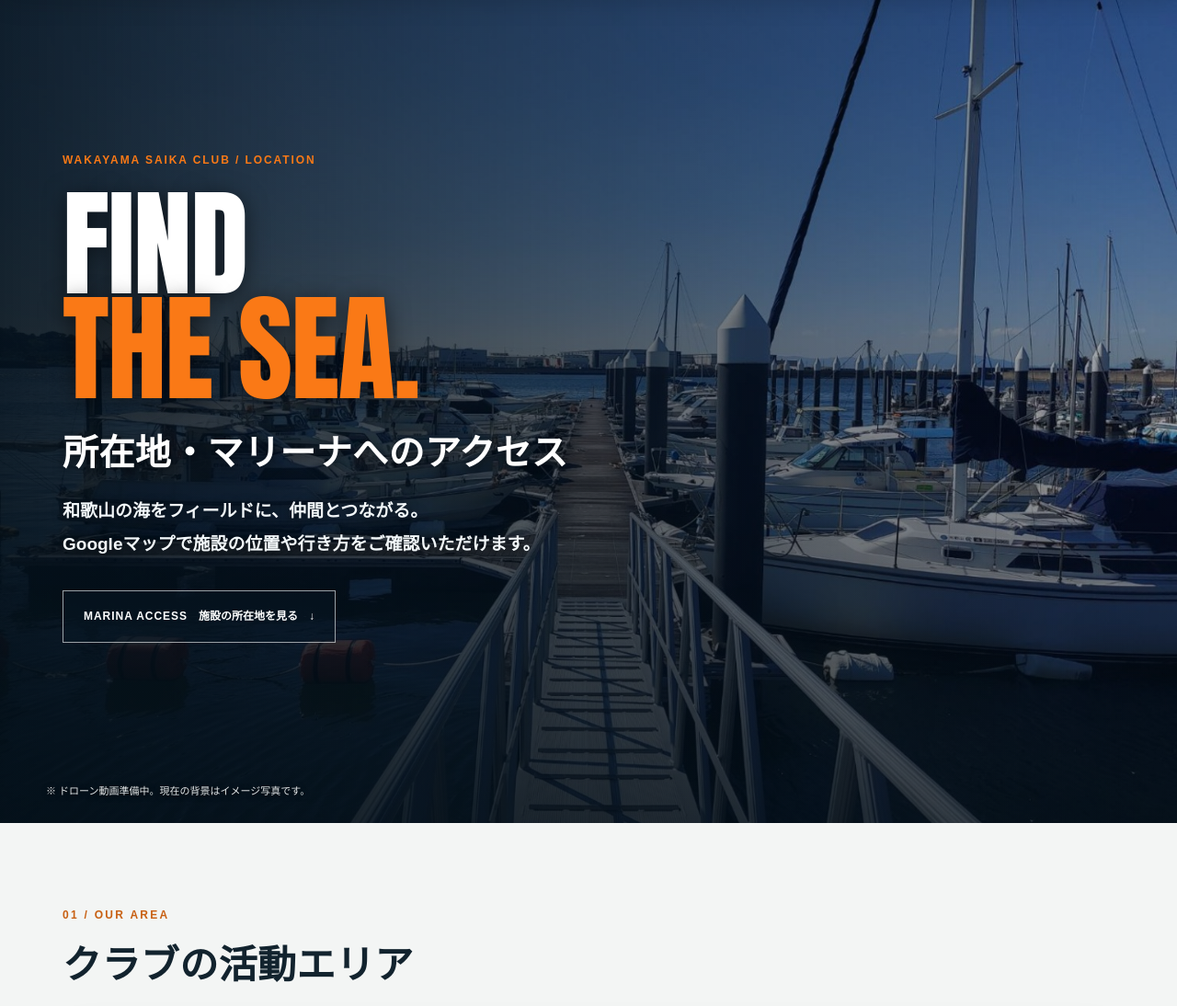
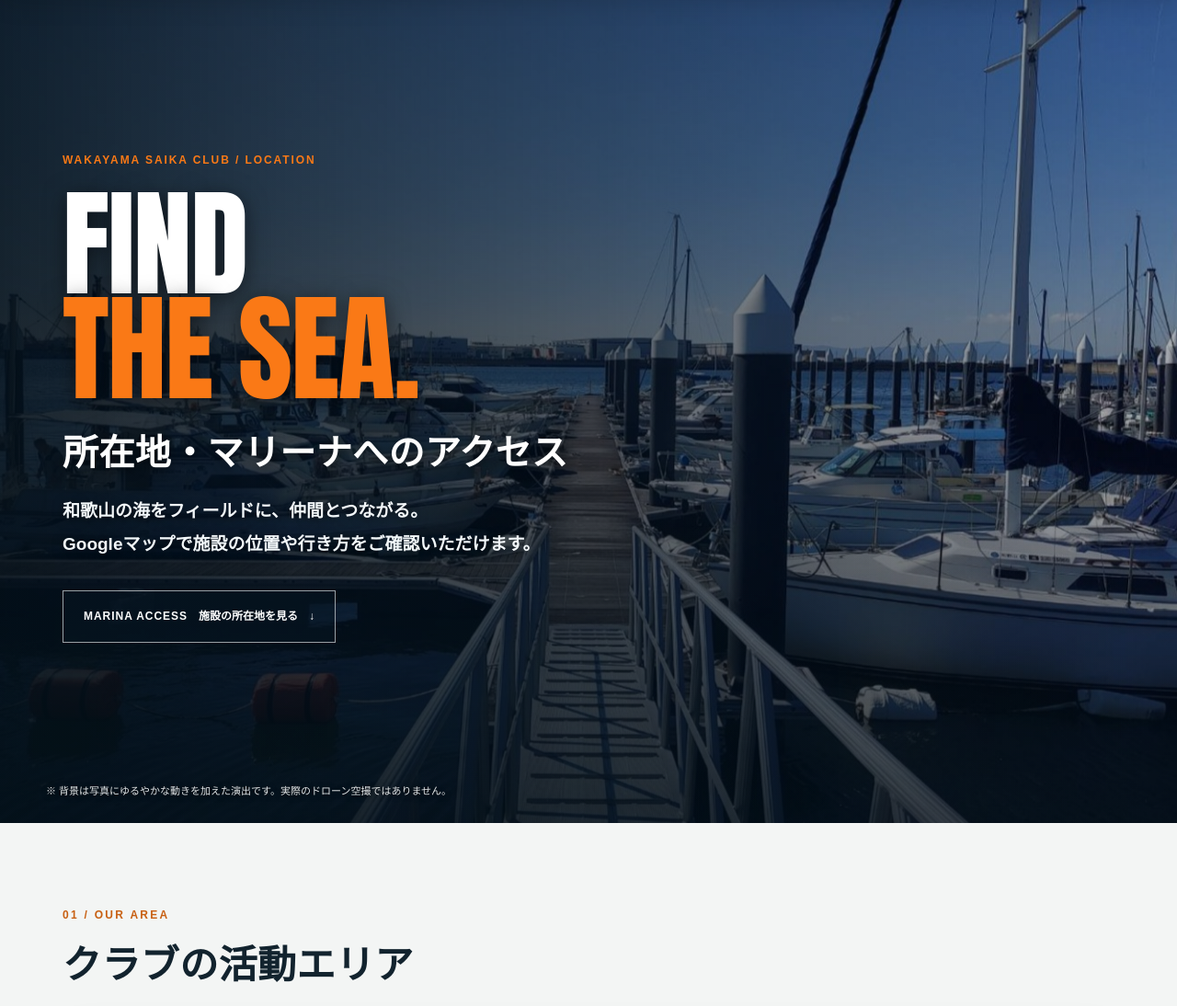
Before and after one commit to oosaka0123-sudo/wakayama-saika-club, a PHP site: page /location/ in a window 1280 px wide. Shown: the part 76-1170 px from the top of the page at 92% size. Run offline with PHP 8.4, Linux system fonts and the light colour scheme; some libraries are stand-ins or nearby versions.

Commit message:
所在地ページ：写真背景を自然に動かす暫定演出・空撮表記の明確化 (#29)
* Location: add subtle, accessible photo motion while awaiting licensed drone footage

* Location: add subtle, accessible photo motion while awaiting licensed drone footage

* Location: add subtle, accessible photo motion while awaiting licensed drone footage

```diff
--- a/css/location.css
+++ b/css/location.css
@@ -1,6 +1,9 @@
 /* WSC location & marina access — scoped to protect existing pages */
 .location-hero{position:relative;isolation:isolate;margin-top:var(--hh);min-height:clamp(620px,84svh,860px);display:flex;align-items:center;overflow:hidden;color:#fff;background:#071721}
-.location-hero-media{position:absolute;inset:0;z-index:-3;background:#08202e url('../assets/photos/21992.jpg') center 42%/cover no-repeat}
+.location-hero-media{position:absolute;inset:0;z-index:-3;background:#08202e;overflow:hidden}
+.location-hero-media::before{content:"";position:absolute;inset:-5%;background:url('../assets/photos/21992.jpg') center 42%/cover no-repeat;transform:scale(1.04);animation:location-photo-drift 24s ease-in-out infinite alternate}
+.location-hero-media.has-video::before{animation:none;opacity:0}
+@keyframes location-photo-drift{from{transform:scale(1.04) translate3d(-.4%,-.3%,0)}to{transform:scale(1.095) translate3d(.4%,.3%,0)}}
 .location-drone{position:absolute;inset:0;display:block;width:100%;height:100%;object-fit:cover;opacity:0;transition:opacity .7s ease}
 .location-drone.is-ready{opacity:1}
 .location-hero-overlay{position:absolute;inset:0;z-index:-1;pointer-events:none;background:linear-gradient(90deg,rgba(3,15,24,.90) 0%,rgba(3,15,24,.62) 52%,rgba(3,15,24,.32) 100%),linear-gradient(0deg,rgba(2,13,21,.64),transparent 45%)}
@@ -64,4 +67,4 @@
  .location-map-notice{padding:0 23px 23px}
 }
 @media(max-width:359px){.location-display{font-size:49px;letter-spacing:-.025em}.location-hero-link{padding:14px;gap:7px}.location-hero-link span{font-size:11px}}
-@media(prefers-reduced-motion:reduce){.location-drone{transition:none}}
+@media(prefers-reduced-motion:reduce){.location-drone{transition:none}.location-hero-media::before{animation:none;transform:none}}
--- a/js/location-video.js
+++ b/js/location-video.js
@@ -12,6 +12,7 @@
   video.src = VIDEO_URL;
   video.addEventListener("loadeddata", function () {
     video.classList.add("is-ready");
+    video.parentElement.classList.add("has-video");
     const label = document.querySelector(".location-hero-caption");
     if (label) label.hidden = true;
   }, { once: true });
--- a/location/index.html
+++ b/location/index.html
@@ -11,10 +11,10 @@
 <link rel="icon" type="image/svg+xml" href="../assets/favicon.svg?v=20261119-boat">
 <link rel="stylesheet" href="../css/style.css">
 <link rel="stylesheet" href="../css/premium.css?v=20261119-nav1">
-<link rel="stylesheet" href="../css/location.css?v=20261120-1">
+<link rel="stylesheet" href="../css/location.css?v=20261120-2">
 <script src="../js/main.js?v=20261119-share1" defer></script>
 <script src="../js/footer.js?v=20261120-location1" defer></script>
-<script src="../js/location-video.js?v=20261120-1" defer></script>
+<script src="../js/location-video.js?v=20261120-2" defer></script>
 <meta property="og:type" content="website">
 <meta property="og:locale" content="ja_JP">
 <meta property="og:site_name" content="和歌山雑賀クラブ">
@@ -154,7 +154,7 @@
       <p class="location-lead">和歌山の海をフィールドに、仲間とつながる。<br>Googleマップで施設の位置や行き方をご確認いただけます。</p>
       <a class="location-hero-link" href="#marina">MARINA ACCESS <span>施設の所在地を見る</span><span aria-hidden="true">↓</span></a>
     </div>
-    <p class="location-hero-caption">※ ドローン動画準備中。現在の背景はイメージ写真です。</p>
+    <p class="location-hero-caption">※ 背景は写真にゆるやかな動きを加えた演出です。実際のドローン空撮ではありません。</p>
   </section>
   <section class="location-section soft" aria-labelledby="location-area-heading">
     <div class="wrap">
```
